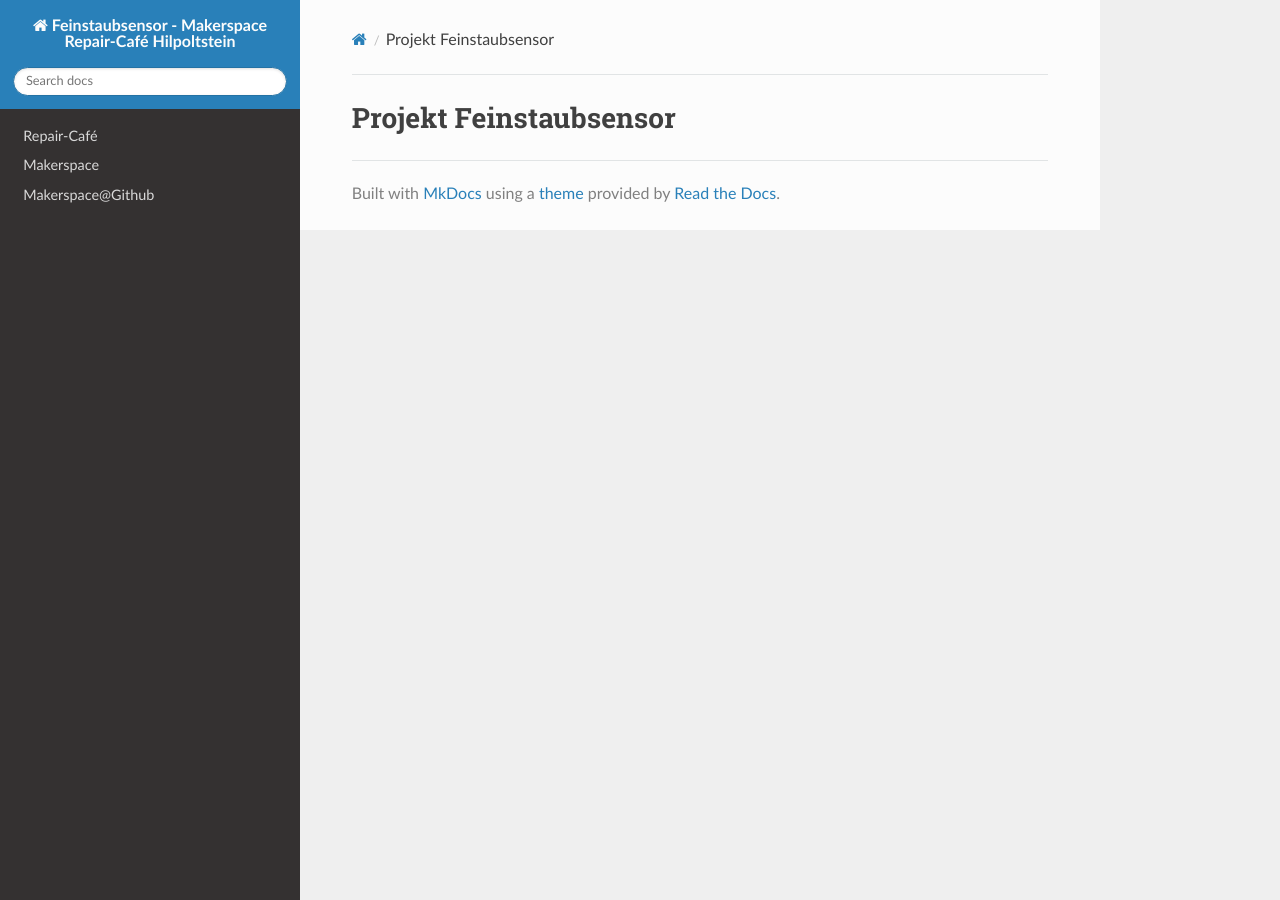
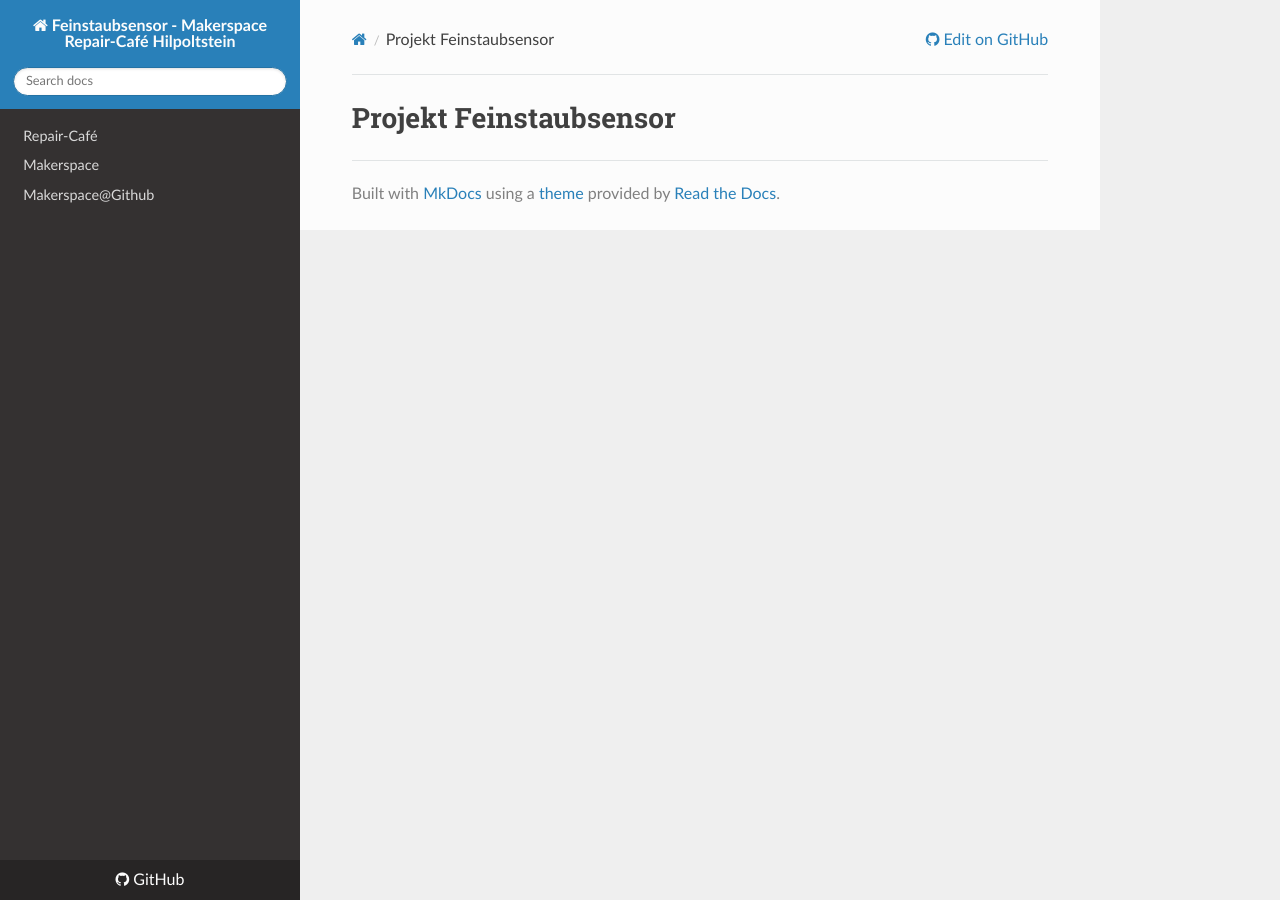
Before and after one commit to makes-hacks-hip/Feinstaubsensor, an MkDocs documentation site: the page built from docs/index.md, in a window 1280 px wide. Built offline with MkDocs 1.6.1, drawn with Linux system fonts in a browser that asks for light colours; nearby versions of some CDN libraries.

Commit message:
edit url

```diff
--- a/mkdocs.yml
+++ b/mkdocs.yml
@@ -1,7 +1,9 @@
 site_name: Feinstaubsensor - Makerspace Repair-Café Hilpoltstein
-site_url: https://makes-hacks-hip.github.io
+site_url: https://github.com/makes-hacks-hip/Feinstaubsensor
 nav:
     - Repair-Café: https://www.repaircafe-hilpoltstein.de
     - Makerspace: https://makes-hacks-hip.de
     - Makerspace@Github: https://makes-hacks-hip.github.io
 theme: readthedocs
+repo_url: https://github.com/makes-hacks-hip/Feinstaubsensor/
+edit_uri: edit/main/docs/
```
